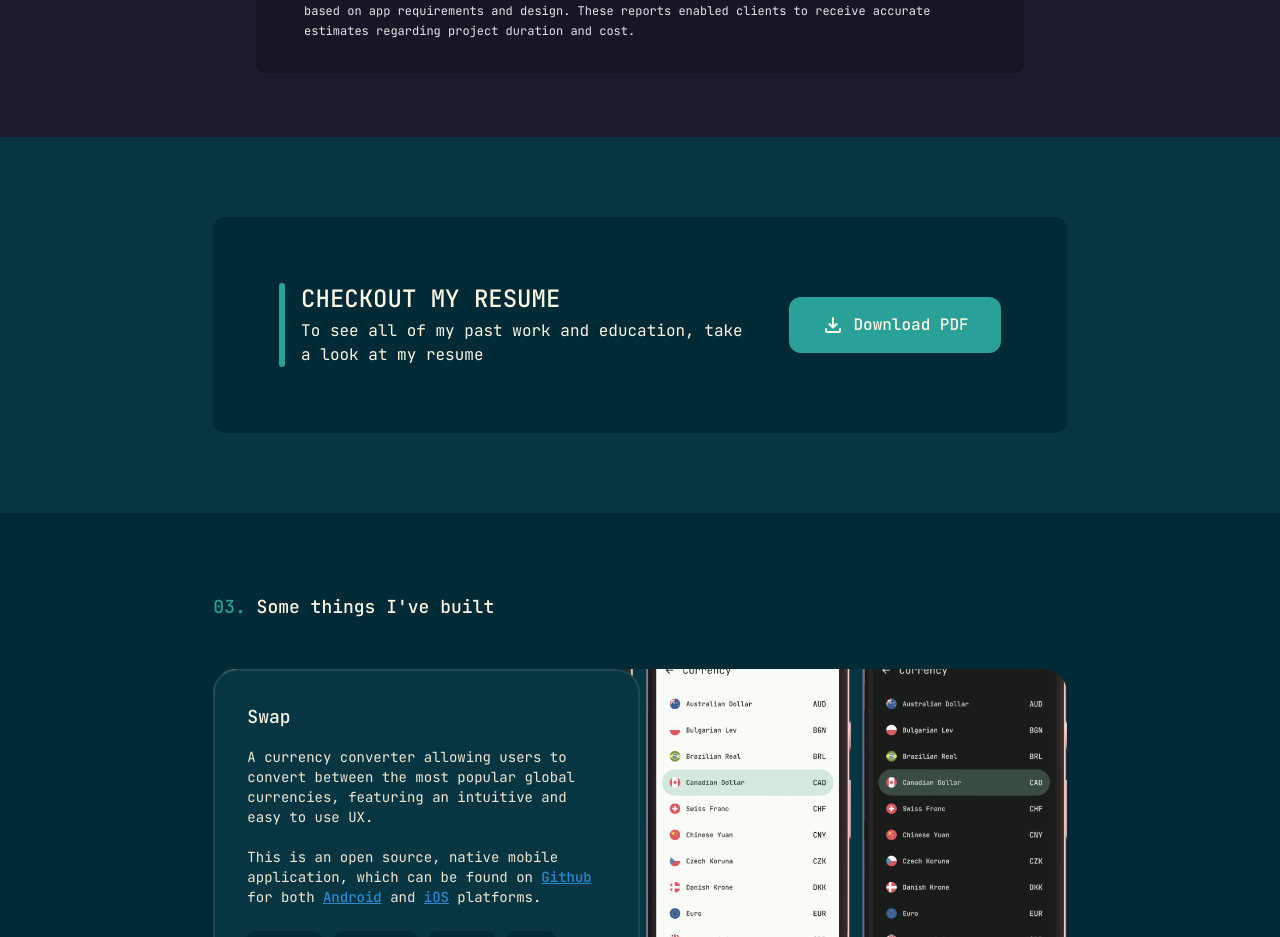
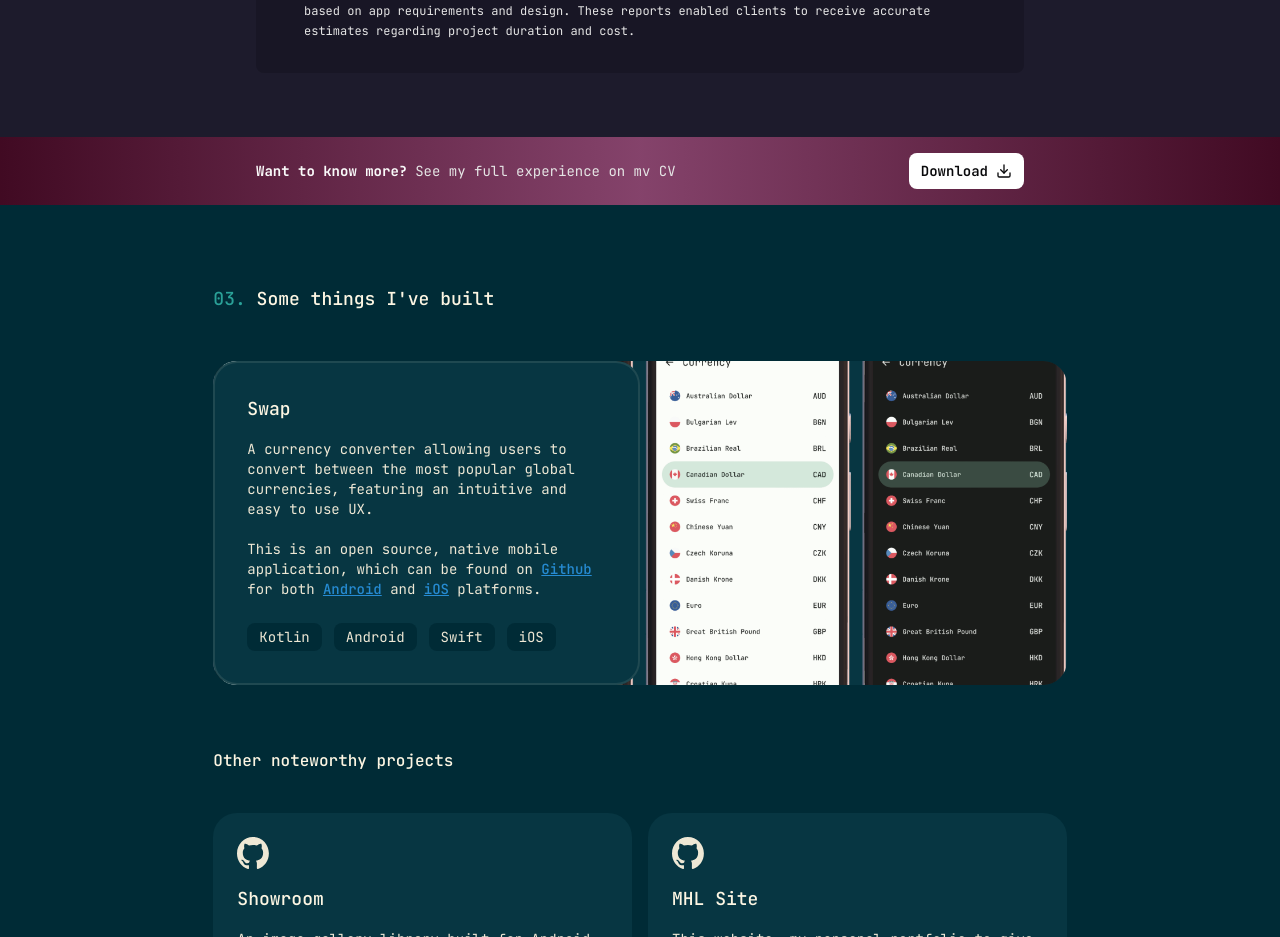
Before and after one commit to maxhves/hvesser-lewis-consulting-site, a Next.js app: page / in a window 1280 px wide. Shown: the part 2482-3419 px from the top of the page. Built offline with nearby package versions, Linux system fonts and the light colour scheme; no server answers.

Commit message:
Created DownloadCvBanner component.

```diff
--- /dev/null
+++ b/src/app/home/components/cv-banner/download-cv-banner.tsx
@@ -0,0 +1,69 @@
+import React from 'react';
+import ContentContainer from "@/components/ui/content-container";
+import DownloadCvButton from "@/app/home/components/cv-banner/download-cv-button";
+
+//region Entry
+
+export default function DownloadCvBanner() {
+  return (
+    <DownloadCvBannerContent>
+      <DownloadCvText>
+        <DownloadCvHeading>
+          Want to know more?
+        </DownloadCvHeading>
+        <DownloadCvSubheading>
+          See my full experience on mv CV
+        </DownloadCvSubheading>
+      </DownloadCvText>
+      <DownloadCvButton>
+        Download
+      </DownloadCvButton>
+    </DownloadCvBannerContent>
+  );
+}
+
+//endregion
+
+//region Container
+
+function DownloadCvBannerContent({children}: { children: React.ReactNode }) {
+  return (
+    <div className="bg-gradient-to-r from-pink-950/75 to-pink-950/75 via-pink-400/50 py-4">
+      <ContentContainer>
+        <div className="flex items-center justify-between">
+          {children}
+        </div>
+      </ContentContainer>
+    </div>
+  )
+}
+
+//endregion
+
+//region Text
+
+function DownloadCvText({children}: { children: React.ReactNode }) {
+  return (
+    <div className="flex flex-col sm:flex-row sm:space-x-2">
+      {children}
+    </div>
+  )
+}
+
+function DownloadCvHeading({children}: { children: React.ReactNode }) {
+  return (
+    <p className="text-sm text-neutral-50 font-bold">
+      {children}
+    </p>
+  )
+}
+
+function DownloadCvSubheading({children}: { children: React.ReactNode }) {
+  return (
+    <p className="text-sm text-neutral-200">
+      {children}
+    </p>
+  )
+}
+
+//endregion
--- /dev/null
+++ b/src/app/home/components/cv-banner/download-cv-button.tsx
@@ -0,0 +1,24 @@
+import React from 'react';
+import {Button} from "@/components/ui/button";
+import {Download} from "lucide-react";
+
+//region Constants
+
+const cvDownloadPath: string =  '/files/cv/MHL_CV_170124.pdf'
+
+//endregion
+
+//region Entry
+
+export default function DownloadCvButton({children}: { children: React.ReactNode }) {
+  return (
+    <div>
+      <Button color="white" href={cvDownloadPath} rel="noreferrer" target="_blank">
+        {children}
+        <Download className="size-4" />
+      </Button>
+    </div>
+  );
+}
+
+//endregion
--- a/src/app/page.tsx
+++ b/src/app/page.tsx
@@ -1,10 +1,10 @@
 import Projects from '@/app/sections/projects/projects';
-import ResumeAd from '@/app/sections/resume_ad/resume_ad';
 import Contact from '@/app/sections/contact/contact';
 import Networks from "@/app/sections/networks/networks";
 import AboutSection from "@/app/home/components/about/about-section";
 import IntroductionSection from "@/app/home/components/introduction/introduction-section";
 import ExperienceSection from "@/app/home/components/experience/experience-section";
+import DownloadCvBanner from "@/app/home/components/cv-banner/download-cv-banner";
 
 //region Entry
 
@@ -14,9 +14,9 @@ export default function Home() {
       <IntroductionSection />
       <AboutSection />
       <ExperienceSection />
+      <DownloadCvBanner />
 
       {/* TODO: Remove legacy components */}
-      <ResumeAd/>
       <Projects/>
       <Contact/>
       <Networks/>
```
Also changed, not shown: 1 other file (tests, documents, lock files or other folders).
